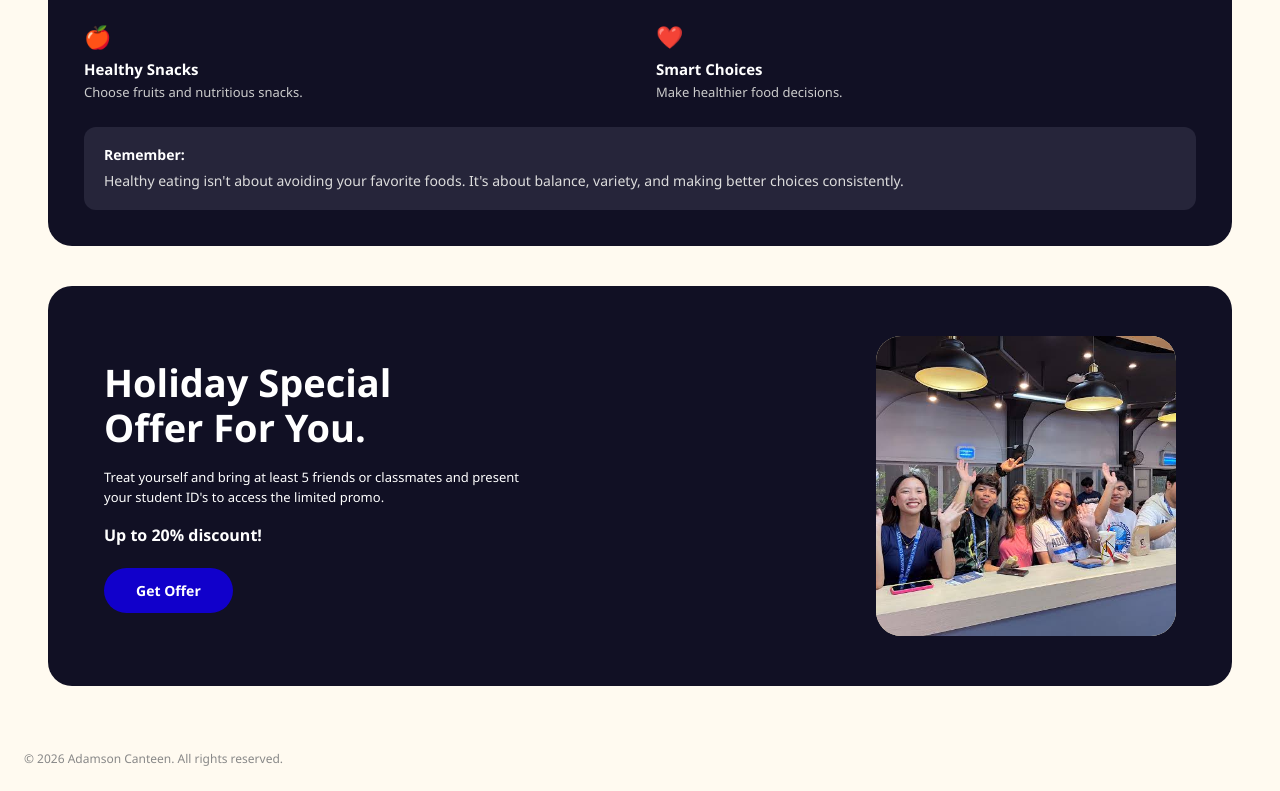
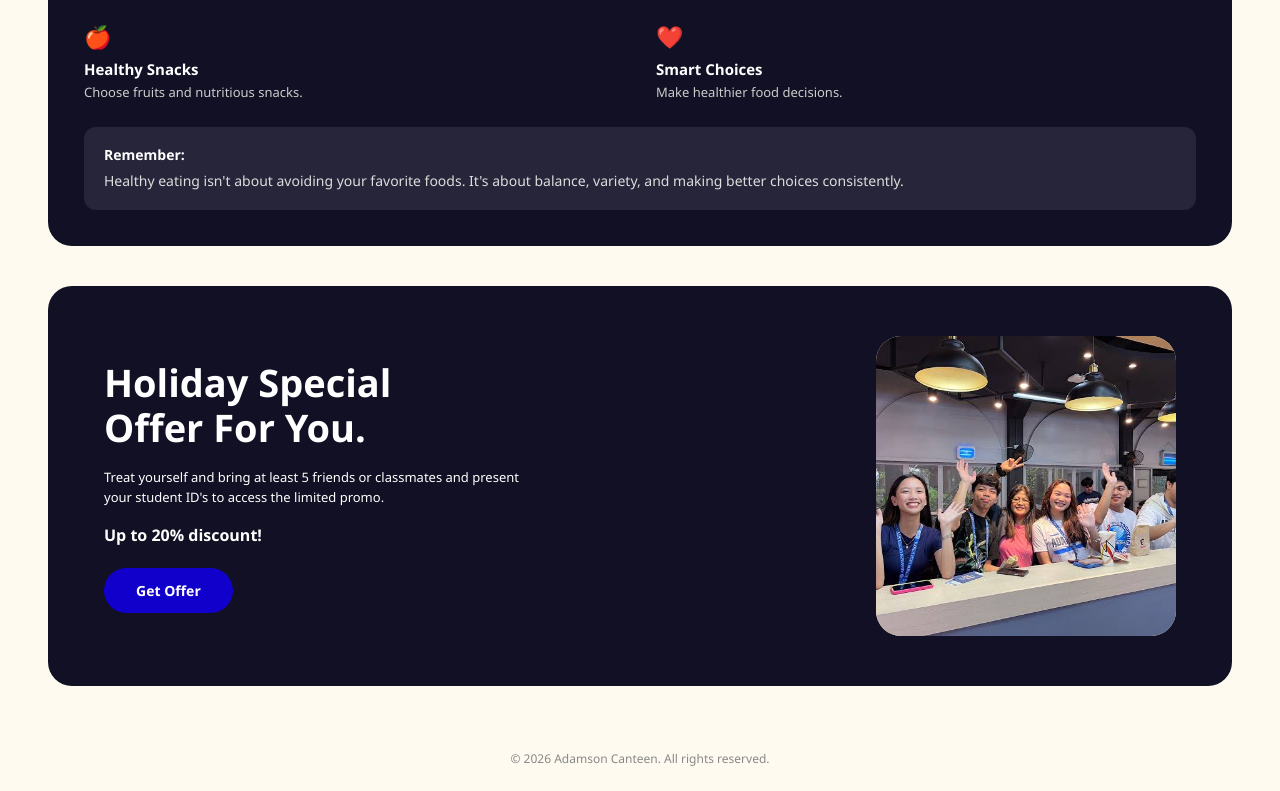
Before and after one commit to HarryCodee/ITC-Final-Project-, a plain HTML site: page index.html in a window 1280 px wide. Shown: the part 1771-2562 px from the top of the page. Drawn offline with Linux system fonts and the light colour scheme.

```diff
--- a/index.html
+++ b/index.html
@@ -65,7 +65,9 @@
   .promo-img { width: 300px; height: 300px; max-width: 100%; border-radius: 25px; background: #fff3c4; overflow: hidden; display: flex; align-items: center; justify-content: center; font-size: 110px; }
   .promo-img img { width: 100%; height: 100%; object-fit: cover; }
 
-  footer a{ text-align: center; font-size: 12px; color: #888; padding: 24px; text-decoration:none; }
+  footer{text-align: center;}
+footer a{  font-size: 12px; color: #888; padding: 24px; text-decoration:none; }
+
 
   /* nutrition  */
 .nutrition { margin: 40px 48px; background: #111024; border-radius: 24px; padding: 36px; color: #fff; }
```
